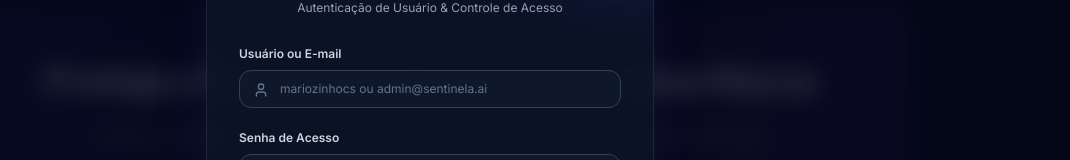
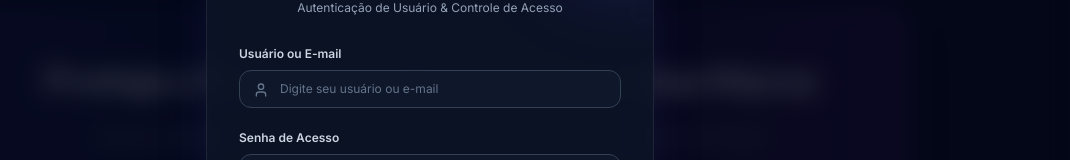
Before and after one commit to Mariozinhocs/monitor, a React (Vite) app: page / in a window 1280 px wide. Both pictures are taken after a click on the button "Entrar no Sistema Sentinela". Shown: the part 2790-2950 px from the top of the page, without its empty margins (210-1280 px from the left). Built offline with nearby package versions, Linux system fonts and the light colour scheme.

Commit message:
refactor(ui): sanitize and standardize generic placeholders across all forms

```diff
--- a/src/components/auth/LoginModal.tsx
+++ b/src/components/auth/LoginModal.tsx
@@ -98,7 +98,7 @@ export const LoginModal: React.FC<LoginModalProps> = ({
                 required
                 value={username}
                 onChange={(e) => setUsername(e.target.value)}
-                placeholder="mariozinhocs ou admin@sentinela.ai"
+                placeholder="Digite seu usuário ou e-mail"
                 className="w-full rounded-xl bg-slate-900 border border-slate-700 pl-10 pr-4 py-2.5 text-xs text-white placeholder-slate-500 outline-none focus:border-indigo-500 transition-all"
               />
             </div>
--- a/src/components/settings/InstagramServiceConnectModal.tsx
+++ b/src/components/settings/InstagramServiceConnectModal.tsx
@@ -254,7 +254,7 @@ export const InstagramServiceConnectModal: React.FC<InstagramServiceConnectModal
                 <input
                   type="text"
                   required
-                  placeholder="Ex: seu_usuario ou conta_auxiliar"
+                  placeholder="Digite seu usuário ou e-mail"
                   value={username}
                   onChange={(e) => setUsername(e.target.value)}
                   className="w-full rounded-xl bg-slate-900 border border-slate-800 pl-10 pr-4 py-2.5 text-xs text-white placeholder-slate-500 focus:outline-none focus:border-pink-500 transition-all"
--- a/src/components/user/UserProfileView.tsx
+++ b/src/components/user/UserProfileView.tsx
@@ -286,7 +286,7 @@ export const UserProfileView: React.FC<UserProfileViewProps> = ({
                   type="url"
                   value={avatarUrl}
                   onChange={(e) => setAvatarUrl(e.target.value)}
-                  placeholder="https://github.com/mariozinhocs.png"
+                  placeholder="https://exemplo.com/avatar.jpg"
                   className="flex-1 rounded-xl bg-slate-900 border border-slate-700 focus:border-indigo-500 px-4 py-2.5 text-xs text-slate-100 outline-none transition-all"
                 />
               </div>
```
